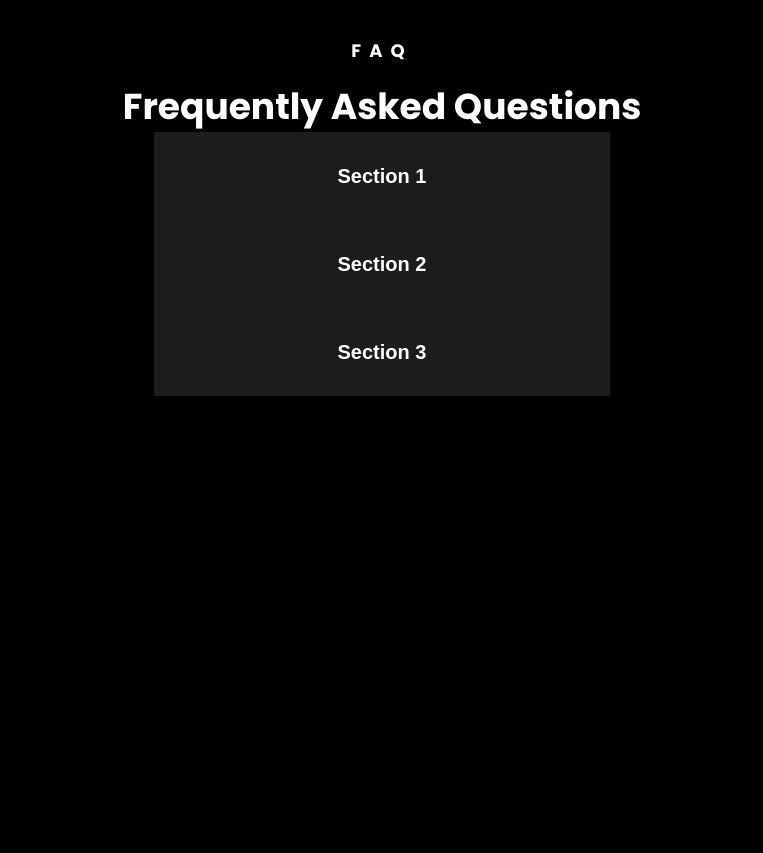
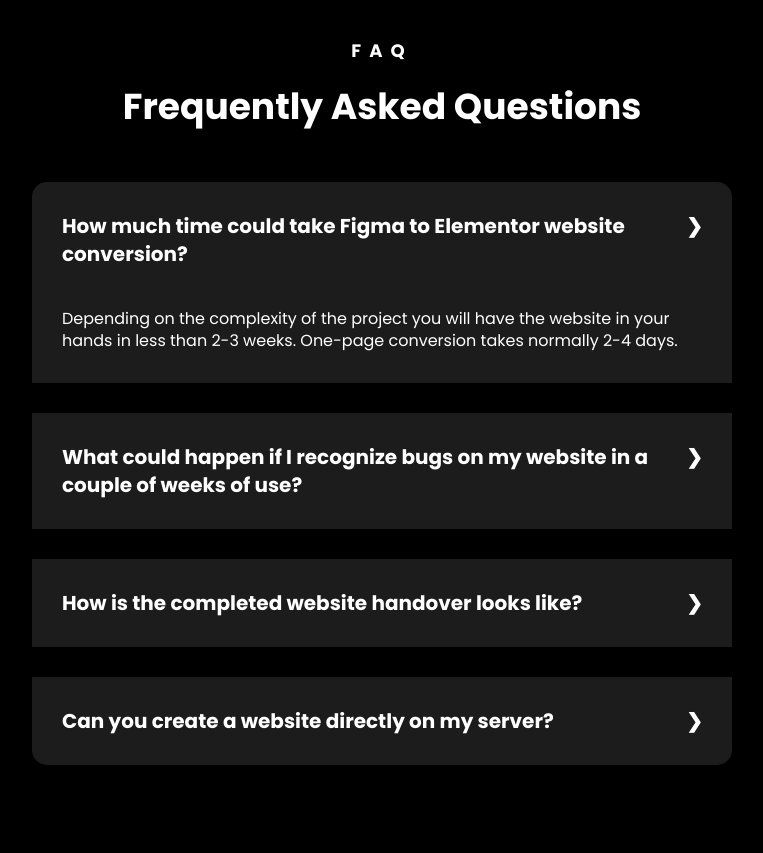
Before and after one commit to ekosetyanto/Elementexpert, a plain HTML site: page index.html in a window 1280 px wide. Shown: the part 7120-7973 px from the top of the page, without its empty margins (258-1021 px from the left). Before the commit the page ends 7604 px from the top, so only its background shows below. Drawn offline with Linux system fonts and the light colour scheme.

Commit message:
faq finish

```diff
--- a/css/style.css
+++ b/css/style.css
@@ -316,24 +316,72 @@ img.portfolio-image:hover {
     align-content: center;
     padding: 80px 25px 80px 25px;
 }
+.accordion-box {
+    max-width: 700px;
+    margin-top: 50px;
+}
+input {
+    position: absolute;
+    opacity: 0;
+    z-index: -1;
+}
+.accordion-wrapper {
+    border-radius: 15px;
+    overflow: hidden;
+    box-shadow: 0 4px 4px -2px rgba(0, 0, 0, 0.5);
+    width: 700px;
+    margin:0 auto;
+}
 .accordion {
-    background-color: #ffffff1c;
+    width: 100%;
     color: #fff;
+    overflow: hidden;
+    margin-bottom: 30px;
+}
+.accordion:last-child{
+    margin-bottom: 0;
+}
+.accordion-label {
+    display: flex;
+    -webkit-box-pack: justify;
+    justify-content: space-between;
+    padding: 30px;
+    background: #ffffff1c;
+    font-weight: bold;
     cursor: pointer;
-    padding: 30px;
-    width: 100%;
-    border: none;
-    outline: none;
-    transition: 0.4s;
-  }
-
-  .active, .accordion:hover {
-    background-color: #ffffff1c;
-  }
-
-  .panel {
-    padding: 0 18px;
-    display: none;
-    background-color: #ffffff1c;
-    overflow: hidden;
-  }
+    font-size: 20px;
+}
+.accordion-label:hover {
+    background: #ffffff31;
+}
+.accordion-label::after {
+    content: "\276F";
+    width: 16px;
+    height: 16px;
+    text-align: center;
+    -webkit-transition: all 0.3s;
+    transition: all 0.3s;
+}
+.accordion-content {
+    max-height: 0;
+    padding: 0 30px;
+    color: #fff;
+    background: #ffffff1c;
+    -webkit-transition: all 0.3s;
+    transition: all 0.3s;
+}
+.accordion-content p{
+    margin: 0;
+    color: #fff;
+}
+input:checked + .accordion-label {
+    background: #ffffff1c;
+}
+input:checked + .accordion-label::after {
+    -webkit-transform: rotate(90deg);
+    transform: rotate(90deg);
+}
+input:checked ~ .accordion-content {
+    max-height: 100vh;
+    padding: 10px 30px 30px 30px;
+}
--- a/index.html
+++ b/index.html
@@ -12,7 +12,6 @@
         <meta name="author" content="Eko Setyanto" />
         <title>Convert Figma to Elementor - Elementor Expert</title>
         <link rel="stylesheet" type="text/css" href="css/style.css" />
-        <script src="js/script.js"></script>
         <link href="https://fonts.googleapis.com/css?family=Poppins:400,700|Raleway:400,600&display=swap" rel="stylesheet">
     </head>
 <body>
@@ -190,18 +189,38 @@
     <section class="faq">
         <p class="above-title">FAQ</p>
         <h2 class="center-title">Frequently Asked Questions</h2>
-        <div class="accordion-wrap">
-            <button class="accordion"><h3>Section 1</h3></button>
-            <div class="panel">
-            <p>Lorem ipsum dolor sit amet, consectetur adipisicing elit, sed do eiusmod tempor incididunt ut labore et dolore magna aliqua. Ut enim ad minim veniam, quis nostrud exercitation ullamco laboris nisi ut aliquip ex ea commodo consequat.</p>
-            </div>
-            <button class="accordion"><h3>Section 2</h3></button>
-            <div class="panel">
-            <p>Lorem ipsum dolor sit amet, consectetur adipisicing elit, sed do eiusmod tempor incididunt ut labore et dolore magna aliqua. Ut enim ad minim veniam, quis nostrud exercitation ullamco laboris nisi ut aliquip ex ea commodo consequat.</p>
-            </div>
-            <button class="accordion"><h3>Section 3</h3></button>
-            <div class="panel">
-            <p>Lorem ipsum dolor sit amet, consectetur adipisicing elit, sed do eiusmod tempor incididunt ut labore et dolore magna aliqua. Ut enim ad minim veniam, quis nostrud exercitation ullamco laboris nisi ut aliquip ex ea commodo consequat.</p>
+        <div class="accordion-box">
+            <div class="accordion-wrapper">
+                <div class="accordion">
+                  <input type="radio" name="radio-a" id="check1" checked>
+                  <h3><label class="accordion-label" for="check1">How much time could take Figma to Elementor website conversion?</label></h3>
+                  <div class="accordion-content">
+                    <p>Depending on the complexity of the project you will have the website in your hands in less than 2-3 weeks.
+                        One-page conversion takes normally 2-4 days.</p>
+                  </div>
+                </div>
+                <div class="accordion">
+                  <input type="radio" name="radio-a" id="check2">
+                  <h3><label class="accordion-label" for="check2">What could happen if I recognize bugs on my website in a couple of weeks of use?</label></h3>
+                  <div class="accordion-content">
+                    <p>We will fix all bugs for free (if they are not caused by customer changes inside our product). We provide free of charge support to every our customer for 30 days after website hand over. We do this to give the possibility to our customer to test the web site.</p>
+                  </div>
+                </div>
+                <div class="accordion">
+                    <input type="radio" name="radio-a" id="check3">
+                    <h3><label class="accordion-label" for="check3">How is the completed website handover looks like?</label></h3>
+                    <div class="accordion-content">
+                      <p>In most cases, we create websites on our server installing WordPress. A customer has an access to the URL where his website is landed. Customer can test the website there. We are also able to provide access to the admin panel. When the customer is happy with the result and confirms that the job is completed we hand the website to him in any convenient form.</p>
+                    </div>
+                  </div>
+                <div class="accordion">
+                  <input type="radio" name="radio-a" id="check4">
+                  <h3><label class="accordion-label" for="check4">Can you create a website directly on my server?</label></h3>
+                  <div class="accordion-content">
+                    <p>Yes, true. When your server is comply with all requirements. For example, your server has enough RAM and ROM. Please pay attention to the fact that we cannot do any refund in the case when any maintenance of the server caused your website damage. In any case, you have the right to ask that job should be totally completed by us to make you satisfied.</p>
+                  </div>
+                </div>
+              </div>
             </div>
         </div>
     </section>
--- a/js/script.js
+++ /dev/null
@@ -1,14 +0,0 @@
-var acc = document.getElementsByClassName("accordion");
-var i;
-
-for (i = 0; i < acc.length; i++) {
-  acc[i].addEventListener("click", function() {
-    this.classList.toggle("active");
-    var panel = this.nextElementSibling;
-    if (panel.style.display === "block") {
-      panel.style.display = "none";
-    } else {
-      panel.style.display = "block";
-    }
-  });
-}
```
